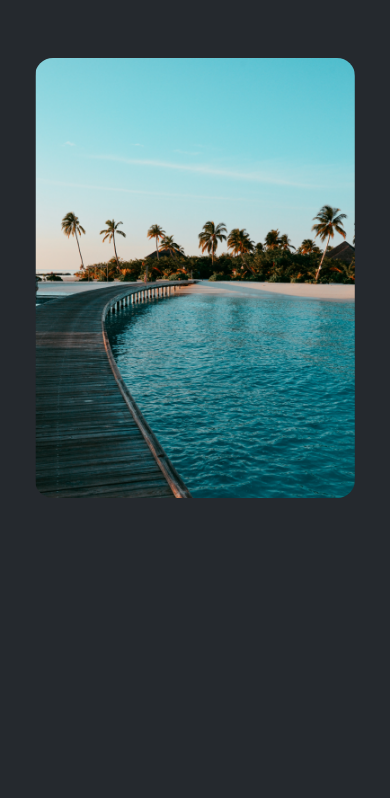
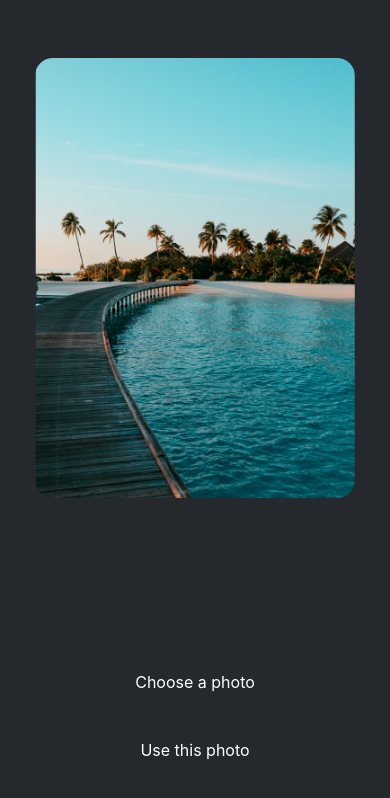
Before and after one commit to assilbekov/expo-test-app, a React Native app: screen / in a window 390 px wide. Shown: the top 798 px of the page. Built offline with nearby package versions, Linux system fonts and the light colour scheme.

Commit message:
Button added

```diff
--- a/App.tsx
+++ b/App.tsx
@@ -1,4 +1,5 @@
-import ImageViewer from '@/ImageViewer';
+import { Button } from '@/Button';
+import { ImageViewer } from '@/ImageViewer';
 import { StatusBar } from 'expo-status-bar';
 import { StyleSheet, View } from 'react-native';
 
@@ -9,6 +10,10 @@ export default function App() {
     <View style={styles.container}>
       <View style={styles.imageContainer}>
         <ImageViewer placeholderImageSource={PlaceholderImage} />
+      </View>
+      <View style={styles.footerContainer}>
+        <Button label="Choose a photo" />
+        <Button label="Use this photo" />
       </View>
       <StatusBar style="auto" />
     </View>
@@ -25,4 +30,8 @@ const styles = StyleSheet.create({
     flex: 1,
     paddingTop: 58,
   },
+  footerContainer: {
+    flex: 1 / 3,
+    alignItems: 'center',
+  },
 });
--- /dev/null
+++ b/src/Button.tsx
@@ -0,0 +1,41 @@
+import { StyleSheet, View, Pressable, Text } from 'react-native';
+
+type ButtonProps = {
+  label: string;
+};
+
+export function Button({ label }: ButtonProps) {
+  return (
+    <View style={styles.buttonContainer}>
+      <Pressable style={styles.button} onPress={() => alert('You pressed a button.')}>
+        <Text style={styles.buttonLabel}>{label}</Text>
+      </Pressable>
+    </View>
+  );
+}
+
+const styles = StyleSheet.create({
+  buttonContainer: {
+    width: 320,
+    height: 68,
+    marginHorizontal: 20,
+    alignItems: 'center',
+    justifyContent: 'center',
+    padding: 3,
+  },
+  button: {
+    borderRadius: 10,
+    width: '100%',
+    height: '100%',
+    alignItems: 'center',
+    justifyContent: 'center',
+    flexDirection: 'row',
+  },
+  buttonIcon: {
+    paddingRight: 8,
+  },
+  buttonLabel: {
+    color: '#fff',
+    fontSize: 16,
+  },
+});
--- a/src/ImageViewer.tsx
+++ b/src/ImageViewer.tsx
@@ -4,7 +4,7 @@ type ImageViewerProps = {
   placeholderImageSource?: ImageSourcePropType
 }
 
-export default function ImageViewer({ placeholderImageSource }: ImageViewerProps) {
+export function ImageViewer({ placeholderImageSource }: ImageViewerProps) {
   return (
     <Image source={placeholderImageSource} style={styles.image} />
   );
```
